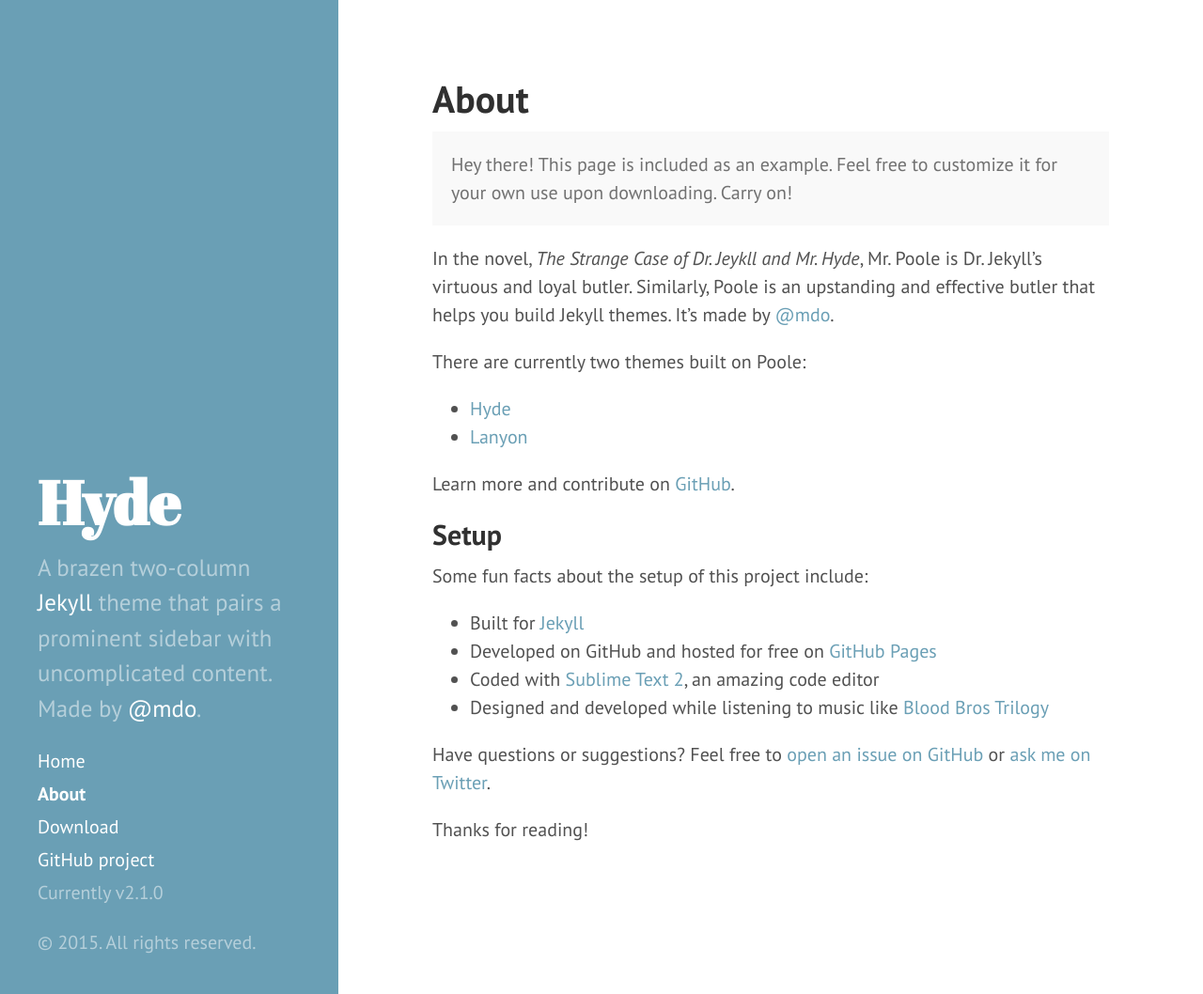
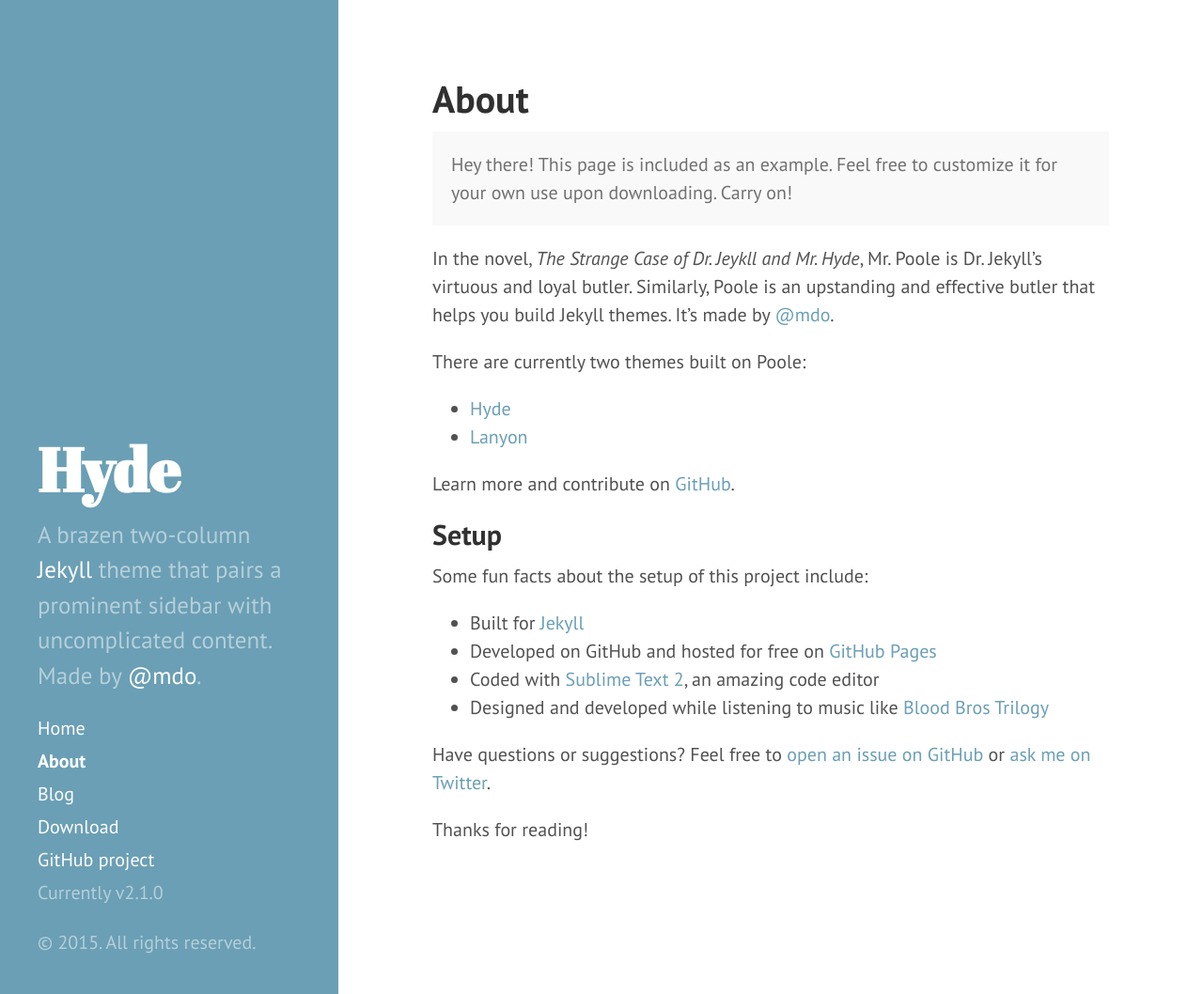
Before and after one commit to p-zhang/p-zhang.github.io, a Jekyll site: the page built from about.md, in a window 1280 px wide and 1058 px high. Shown: the whole window at 94% size. Built offline with Jekyll 4.4.1, drawn with Linux system fonts in a browser that asks for light colours; Markdown is read by kramdown in place of the engine named in the settings.

Commit message:
Update and rename index.html to blog.md

```diff
--- a/index.html
+++ b/blog.md
@@ -1,6 +1,6 @@
 ---
-layout: default
-title: Home
+layout: page
+title: Blog
 ---
 
 <div class="posts">
```
